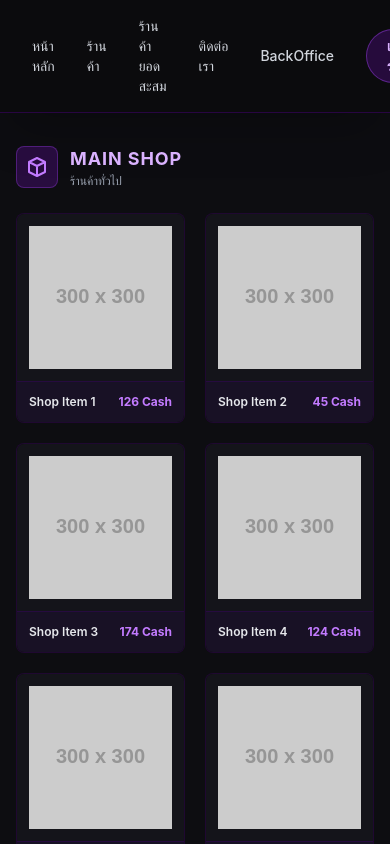
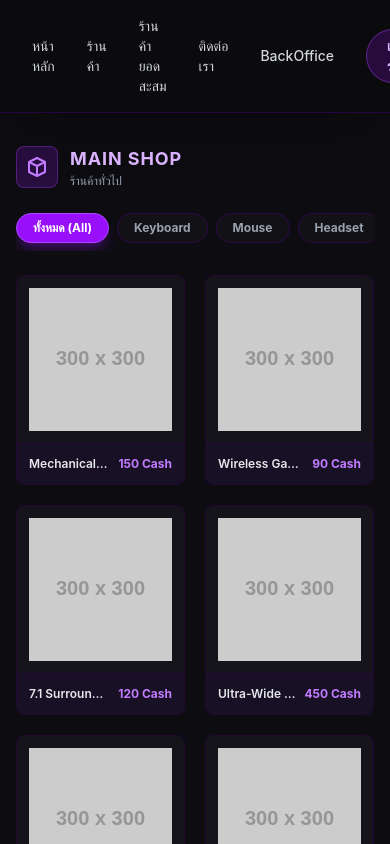
Before and after one commit to 0Laplace0/RimlayWeb, a React (Vite) app in the folder fe/: page /shop in a window 390 px wide. Shown: the top 844 px of the page. Built offline with nearby package versions, Linux system fonts and the light colour scheme.

Commit message:
Add Category Filter

```diff
--- a/fe/src/components/backoffice/ShopCRUD.jsx
+++ b/fe/src/components/backoffice/ShopCRUD.jsx
@@ -3,21 +3,21 @@ import { swalUtils } from '../../utils/swalUtils.js';
 
 const ShopCRUD = () => {
   const [products, setProducts] = useState([
-    { id: 1, name: 'Premium Salmon Cat Food', price: 450, description: 'อาหารแมวแซลมอนสูตรพรีเมียม', image: 'https://images.unsplash.com/photo-1583337130417-3346a1be7dee?auto=format&fit=crop&w=150&q=80' },
-    { id: 2, name: 'Wireless Cat Toy Ball', price: 290, description: 'ลูกบอลของเล่นแมวไร้สายอัจฉริยะ', image: 'https://images.unsplash.com/photo-1545249390-6bdfa286032f?auto=format&fit=crop&w=150&q=80' },
-    { id: 3, name: 'Tuna Jelly Treat', price: 120, description: 'ขนมแมวเลียรสทูน่าเจลลี่รสชาติเข้มข้น', image: 'https://images.unsplash.com/photo-1569591159212-b02ea8a9f239?auto=format&fit=crop&w=150&q=80' },
-    { id: 4, name: 'Soft Velvet Collar', price: 180, description: 'ปลอกคอผ้ากำมะหยี่นุ่มๆ พร้อมกระดิ่ง', image: 'https://images.unsplash.com/photo-1514888286974-6c03e2ca1dba?auto=format&fit=crop&w=150&q=80' },
-    { id: 5, name: 'Cat Fountain Waterer', price: 690, description: 'น้ำพุแมวอัจฉริยะกรองน้ำระบบ 3 ชั้น', image: 'https://images.unsplash.com/photo-1548767797-d8c844163c4c?auto=format&fit=crop&w=150&q=80' },
-    { id: 6, name: 'Cardboard Cat Scratcher', price: 150, description: 'ที่ฝนเล็บแมวกระดาษลูกฟูกทรงคลื่น', image: 'https://images.unsplash.com/photo-1545249390-6bdfa286032f?auto=format&fit=crop&w=150&q=80' },
-    { id: 7, name: 'Organic Catnip Grass', price: 99, description: 'ต้นอ่อนข้าวสาลีออร์แกนิกชุดปลูกเอง', image: 'https://images.unsplash.com/photo-1583337130417-3346a1be7dee?auto=format&fit=crop&w=150&q=80' },
-    { id: 8, name: 'Warm Sleeping Bed', price: 520, description: 'ที่นอนโดมแมวบุขนแกะนุ่มอบอุ่น', image: 'https://images.unsplash.com/photo-1548767797-d8c844163c4c?auto=format&fit=crop&w=150&q=80' },
-    { id: 9, name: 'Portable Cat Carrier Bag', price: 890, description: 'กระเป๋าเป้อวกาศสะพายหลังพาน้องเที่ยว', image: 'https://images.unsplash.com/photo-1569591159212-b02ea8a9f239?auto=format&fit=crop&w=150&q=80' },
-    { id: 10, name: 'Automatic Cat Feeder', price: 1590, description: 'เครื่องให้อาหารอัตโนมัติตั้งเวลาผ่านแอป', image: 'https://images.unsplash.com/photo-1583337130417-3346a1be7dee?auto=format&fit=crop&w=150&q=80' },
-    { id: 11, name: 'Laser Pointer Toy', price: 120, description: 'ปากกาเลเซอร์สีแดงขนาดพกพาแถมถ่าน', image: 'https://images.unsplash.com/photo-1545249390-6bdfa286032f?auto=format&fit=crop&w=150&q=80' }
+    { id: 1, name: 'Premium Salmon Cat Food', category: 'Food', price: 450, description: 'อาหารแมวแซลมอนสูตรพรีเมียม', image: 'https://images.unsplash.com/photo-1583337130417-3346a1be7dee?auto=format&fit=crop&w=150&q=80' },
+    { id: 2, name: 'Wireless Cat Toy Ball', category: 'Toy', price: 290, description: 'ลูกบอลของเล่นแมวไร้สายอัจฉริยะ', image: 'https://images.unsplash.com/photo-1545249390-6bdfa286032f?auto=format&fit=crop&w=150&q=80' },
+    { id: 3, name: 'Tuna Jelly Treat', category: 'Food', price: 120, description: 'ขนมแมวเลียรสทูน่าเจลลี่รสชาติเข้มข้น', image: 'https://images.unsplash.com/photo-1569591159212-b02ea8a9f239?auto=format&fit=crop&w=150&q=80' },
+    { id: 4, name: 'Soft Velvet Collar', category: 'Accessory', price: 180, description: 'ปลอกคอผ้ากำมะหยี่นุ่มๆ พร้อมกระดิ่ง', image: 'https://images.unsplash.com/photo-1514888286974-6c03e2ca1dba?auto=format&fit=crop&w=150&q=80' },
+    { id: 5, name: 'Cat Fountain Waterer', category: 'Gadget', price: 690, description: 'น้ำพุแมวอัจฉริยะกรองน้ำระบบ 3 ชั้น', image: 'https://images.unsplash.com/photo-1548767797-d8c844163c4c?auto=format&fit=crop&w=150&q=80' },
+    { id: 6, name: 'Cardboard Cat Scratcher', category: 'Toy', price: 150, description: 'ที่ฝนเล็บแมวกระดาษลูกฟูกทรงคลื่น', image: 'https://images.unsplash.com/photo-1545249390-6bdfa286032f?auto=format&fit=crop&w=150&q=80' },
+    { id: 7, name: 'Organic Catnip Grass', category: 'Food', price: 99, description: 'ต้นอ่อนข้าวสาลีออร์แกนิกชุดปลูกเอง', image: 'https://images.unsplash.com/photo-1583337130417-3346a1be7dee?auto=format&fit=crop&w=150&q=80' },
+    { id: 8, name: 'Warm Sleeping Bed', category: 'Accessory', price: 520, description: 'ที่นอนโดมแมวบุขนแกะนุ่มอบอุ่น', image: 'https://images.unsplash.com/photo-1548767797-d8c844163c4c?auto=format&fit=crop&w=150&q=80' },
+    { id: 9, name: 'Portable Cat Carrier Bag', category: 'Accessory', price: 890, description: 'กระเป๋าเป้อวกาศสะพายหลังพาน้องเที่ยว', image: 'https://images.unsplash.com/photo-1569591159212-b02ea8a9f239?auto=format&fit=crop&w=150&q=80' },
+    { id: 10, name: 'Automatic Cat Feeder', category: 'Gadget', price: 1590, description: 'เครื่องให้อาหารอัตโนมัติตั้งเวลาผ่านแอป', image: 'https://images.unsplash.com/photo-1583337130417-3346a1be7dee?auto=format&fit=crop&w=150&q=80' },
+    { id: 11, name: 'Laser Pointer Toy', category: 'Toy', price: 120, description: 'ปากกาเลเซอร์สีแดงขนาดพกพาแถมถ่าน', image: 'https://images.unsplash.com/photo-1545249390-6bdfa286032f?auto=format&fit=crop&w=150&q=80' }
   ]);
 
   const [view, setView] = useState('table');
-  const [form, setForm] = useState({ id: null, name: '', price: '', description: '', image: '' });
+  const [form, setForm] = useState({ id: null, name: '', category: '', price: '', description: '', image: '' });
   const [searchTerm, setSearchTerm] = useState('');
   const [currentPage, setCurrentPage] = useState(1);
   const itemsPerPage = 10;
@@ -26,16 +26,17 @@ const ShopCRUD = () => {
 
   const filteredProducts = products.filter(p =>
     p.name.toLowerCase().includes(searchTerm.toLowerCase()) ||
+    p.category.toLowerCase().includes(searchTerm.toLowerCase()) ||
     p.description.toLowerCase().includes(searchTerm.toLowerCase())
   );
 
   const handleOpenAdd = () => {
-    setForm({ id: null, name: '', price: '', description: '', image: '' });
+    setForm({ id: null, name: '', category: '', price: '', description: '', image: '' });
     setView('add');
   };
 
   const handleOpenEdit = (item) => {
-    setForm({ id: item.id, name: item.name, price: item.price, description: item.description, image: item.image || '' });
+    setForm({ id: item.id, name: item.name, category: item.category || '', price: item.price, description: item.description, image: item.image || '' });
     setView('edit');
   };
 
@@ -83,6 +84,7 @@ const ShopCRUD = () => {
       image: productImage,
       fields: [
         { label: 'ชื่อสินค้า', value: form.name },
+        { label: 'ประเภท (Category)', value: form.category },
         { label: 'รายละเอียด', value: form.description },
         { label: 'ราคาสินค้า', value: `${sanitizedPrice.toLocaleString()} Cash`, isSpecial: true }
       ],
@@ -96,6 +98,7 @@ const ShopCRUD = () => {
       const newItem = {
         id: products.length > 0 ? Math.max(...products.map(p => p.id)) + 1 : 1,
         name: form.name,
+        category: form.category,
         price: sanitizedPrice,
         description: form.description,
         image: form.image || defaultPic
@@ -106,6 +109,7 @@ const ShopCRUD = () => {
       setProducts(products.map(p => p.id === form.id ? {
         ...p,
         name: form.name,
+        category: form.category,
         price: sanitizedPrice,
         description: form.description,
         image: form.image || p.image || defaultPic
@@ -158,6 +162,7 @@ const ShopCRUD = () => {
                   <th className="p-4 text-center w-16">No.</th>
                   <th className="p-4 text-center w-20">Pic</th>
                   <th className="p-4">Product Name</th>
+                  <th className="p-4">Category</th>
                   <th className="p-4">Price (Cash)</th>
                   <th className="p-4 text-center w-24">edit</th>
                   <th className="p-4 text-center w-24">delete</th>
@@ -178,6 +183,9 @@ const ShopCRUD = () => {
                     </td>
                     <td className="p-4 font-semibold text-white">
                       {p.name} <span className="text-xs text-gray-500 font-normal ml-3">({p.description})</span>
+                    </td>
+                    <td className="p-4 text-purple-200">
+                      <span className="px-2 py-1 bg-purple-900/40 rounded-md text-xs">{p.category}</span>
                     </td>
                     <td className="p-4 text-emerald-400 font-bold">
                       {Number(p.price).toLocaleString()} Cash
@@ -202,7 +210,7 @@ const ShopCRUD = () => {
                 ))}
                 {currentItems.length === 0 && (
                   <tr>
-                    <td colSpan="6" className="text-center p-8 text-gray-500">
+                    <td colSpan="7" className="text-center p-8 text-gray-500">
                       ไม่พบข้อมูลสินค้าที่ต้องการค้นหา
                     </td>
                   </tr>
@@ -269,6 +277,18 @@ const ShopCRUD = () => {
                 value={form.name}
                 onChange={(e) => setForm({ ...form, name: e.target.value })}
                 placeholder="Product Name"
+                className="flex-1 px-4 py-2 rounded-full bg-[#121216] border border-purple-950/60 focus:outline-none focus:border-purple-500 text-white"
+              />
+            </div>
+
+            <div className="flex flex-col sm:flex-row sm:items-center">
+              <label className="sm:w-32 text-gray-400 font-semibold mb-1">Category</label>
+              <input
+                type="text"
+                required
+                value={form.category}
+                onChange={(e) => setForm({ ...form, category: e.target.value })}
+                placeholder="e.g. Food, Toy, Accessory"
                 className="flex-1 px-4 py-2 rounded-full bg-[#121216] border border-purple-950/60 focus:outline-none focus:border-purple-500 text-white"
               />
             </div>
--- a/fe/src/pages/AccumulateShop.jsx
+++ b/fe/src/pages/AccumulateShop.jsx
@@ -1,23 +1,40 @@
-import { useState } from 'react';
+import { useState, useMemo } from 'react';
 import Navbar from '../components/Navbar';
 import ProductGrid from '../components/ProductGrid';
 import ItemDetailModal from '../components/ItemDetailModal';
 import { swalUtils } from '../utils/swalUtils.js';
 import { useCart } from '../context/CartContext.jsx';
 
-export const accumulateProducts = Array.from({ length: 22 }, (_, index) => ({
-  id: `acc-${index + 1}`,
-  name: `Accumulated Reward ${index + 1}`,
-  price: (index + 1) * 100,
-  image: "https://placehold.co/300x300/121214/06b6d4?text=Reward",
-  description: `ไอเท็มระดับรางวัลพิเศษของสะสมชิ้นที่ ${index + 1} แลกรับสิทธิ์ได้เฉพาะผู้ที่มีคะแนนสะสมครบตามที่กำหนดเท่านั้น เป็นลิมิเต็ดเอดิชันเฉพาะซีซันนี้`,
-}));
+// เพิ่มฟิลด์ category ลงใน Mock Data
+export const accumulateProducts = [
+  { id: 'acc-1', name: 'Golden Cat Condo', category: 'Furniture', price: 1200, image: "https://placehold.co/300x300/121214/06b6d4?text=Condo", description: 'คอนโดแมวพรีเมียมลิมิเต็ดเอดิชันสำหรับทาสผู้มีคะแนนสะสมสูงสุด' },
+  { id: 'acc-2', name: 'Cosplay Wing Wings', category: 'Costume', price: 450, image: "https://placehold.co/300x300/121214/06b6d4?text=Wings", description: 'ปีกคอสเพลย์แฟนซีสำหรับสัตว์เลี้ยง' },
+  { id: 'acc-3', name: 'Cat Fountain Gold', category: 'Gadget', price: 800, image: "https://placehold.co/300x300/121214/06b6d4?text=Fountain", description: 'น้ำพุแมวอัจฉริยะประดับขอบสีทองสวยงาม' },
+  { id: 'acc-4', name: 'Royal Cat Crown', category: 'Costume', price: 300, image: "https://placehold.co/300x300/121214/06b6d4?text=Crown", description: 'มงกุฎเจ้าชายเจ้าหญิงสุดน่ารัก' },
+  { id: 'acc-5', name: 'Heated Cat Mat', category: 'Furniture', price: 600, image: "https://placehold.co/300x300/121214/06b6d4?text=Bed", description: 'เบาะนอนปรับอุณหภูมิอุ่นนุ่มสบาย' },
+  { id: 'acc-6', name: 'Laser Collar Toy', category: 'Toy', price: 550, image: "https://placehold.co/300x300/121214/06b6d4?text=Toy", description: 'ปลอกคอปล่อยแสงเลเซอร์อัตโนมัติ' },
+];
 
 const AccumulateShop = () => {
   const [selectedProduct, setSelectedProduct] = useState(null);
   const [isModalOpen, setIsModalOpen] = useState(false);
+  const [selectedCategory, setSelectedCategory] = useState('All');
 
   const { addToCart } = useCart();
+
+  // 1. ดึงหมวดหมู่ที่ไม่ซ้ำกันจากรายการสินค้าแลกแต้มที่มีอยู่จริง ( Dynamic จาก CRUD )
+  const categories = useMemo(() => {
+    const uniqueCats = Array.from(
+      new Set(accumulateProducts.map(item => item.category).filter(Boolean))
+    );
+    return ['All', ...uniqueCats];
+  }, [accumulateProducts]);
+
+  // 2. กรองสินค้าตาม Category ที่เลือก
+  const filteredProducts = useMemo(() => {
+    if (selectedCategory === 'All') return accumulateProducts;
+    return accumulateProducts.filter(item => item.category === selectedCategory);
+  }, [selectedCategory]);
 
   const handleItemClick = (product) => {
     setSelectedProduct(product);
@@ -58,8 +75,29 @@ const AccumulateShop = () => {
             </div>
           </div>
 
+          {/* 🎯 Category Filter Bar (โทนสีฟ้าตามธีม Accumulate Shop) */}
+          <div className="flex items-center gap-2 overflow-x-auto pb-2 mb-6 no-scrollbar">
+            {categories.map((cat) => {
+              const isActive = selectedCategory === cat;
+              return (
+                <button
+                  key={cat}
+                  onClick={() => setSelectedCategory(cat)}
+                  className={`px-4 py-1.5 rounded-full text-xs font-bold transition-all duration-200 shrink-0 border ${
+                    isActive
+                      ? 'bg-blue-600 text-white border-blue-400 shadow-lg shadow-blue-600/30'
+                      : 'bg-[#121216] text-gray-400 border-blue-950/60 hover:text-blue-300 hover:border-blue-800'
+                  }`}
+                >
+                  {cat === 'All' ? 'ทั้งหมด (All)' : cat}
+                </button>
+              );
+            })}
+          </div>
+
+          {/* Product Grid */}
           <ProductGrid
-            products={accumulateProducts}
+            products={filteredProducts}
             cols={4}
             rows={5}
             priceUnit="Points"
--- a/fe/src/pages/Shop.jsx
+++ b/fe/src/pages/Shop.jsx
@@ -1,23 +1,41 @@
-import { useState } from 'react';
+import { useState, useMemo } from 'react';
 import Navbar from '../components/Navbar';
 import ProductGrid from '../components/ProductGrid';
 import ItemDetailModal from '../components/ItemDetailModal';
 import { swalUtils } from '../utils/swalUtils.js';
 import { useCart } from '../context/CartContext.jsx';
 
-export const shopProducts = Array.from({ length: 25 }, (_, index) => ({
-  id: `shop-${index + 1}`,
-  name: `Shop Item ${index + 1}`,
-  price: Math.floor(Math.random() * 200) + 20,
-  image: "https://placehold.co/300x300/121214/a855f7?text=Shop",
-  description: `นี่คือรายละเอียดของ Shop Item ${index + 1} สินค้ามาตรฐานเกมมิ่งเกียร์ที่จะช่วยอัปเกรดประสิทธิภาพการใช้งานของคุณให้มีประสิทธิภาพและก้าวล้ำไปอีกขั้นในวันนี้`,
-}));
+export const shopProducts = [
+  { id: 'shop-1', name: 'Mechanical Keyboard RGB', category: 'Keyboard', price: 150, image: "https://placehold.co/300x300/121214/a855f7?text=Keyboard", description: 'คีย์บอร์ดเกมมิ่ง Mechanical สวิตช์ตอบสนองไว ไฟ RGB อลังการ' },
+  { id: 'shop-2', name: 'Wireless Gaming Mouse', category: 'Mouse', price: 90, image: "https://placehold.co/300x300/121214/a855f7?text=Mouse", description: 'เมาส์ไร้สายน้ำหนักเบา เซนเซอร์ความละเอียดสูง' },
+  { id: 'shop-3', name: '7.1 Surround Headset', category: 'Headset', price: 120, image: "https://placehold.co/300x300/121214/a855f7?text=Headset", description: 'หูฟังเกมมิ่งระบบเสียง 7.1 ตัดเสียงรบกวนดีเยี่ยม' },
+  { id: 'shop-4', name: 'Ultra-Wide Gaming Monitor', category: 'Monitor', price: 450, image: "https://placehold.co/300x300/121214/a855f7?text=Monitor", description: 'จอภาพ 144Hz ความละเอียดสูง ให้มุมมองกว้างไกล' },
+  { id: 'shop-5', name: 'Gaming Chair Ergonomic', category: 'Accessory', price: 320, image: "https://placehold.co/300x300/121214/a855f7?text=Chair", description: 'เก้าอี้เกมมิ่งเพื่อสุขภาพ นั่งสบายยาวนานตลอดวัน' },
+  { id: 'shop-6', name: 'RGB Mouse Pad XXL', category: 'Accessory', price: 45, image: "https://placehold.co/300x300/121214/a855f7?text=Mousepad", description: 'แผ่นรองเมาส์ขนาดใหญ่พิเศษ พร้อมไฟ RGB ขอบด้านข้าง' },
+  { id: 'shop-7', name: 'Streamer Microphone', category: 'Gadget', price: 110, image: "https://placehold.co/300x300/121214/a855f7?text=Mic", description: 'ไมโครโฟนคอนเดนเซอร์สำหรับการสตรีมมิ่ง คมชัดทุกรายละเอียด' },
+  { id: 'shop-8', name: 'Webcam 4K Ultra HD', category: 'Gadget', price: 180, image: "https://placehold.co/300x300/121214/a855f7?text=Webcam", description: 'กล้องเว็บแคมความละเอียด 4K ภาพคมชัดสูง' },
+];
 
 const Shop = () => {
   const [selectedProduct, setSelectedProduct] = useState(null);
   const [isModalOpen, setIsModalOpen] = useState(false);
+  const [selectedCategory, setSelectedCategory] = useState('All');
 
   const { addToCart } = useCart();
+
+  // 1. ดึงหมวดหมู่ที่ไม่ซ้ำกันจากรายการสินค้าที่มีอยู่จริง ( Dynamic จาก CRUD )
+  const categories = useMemo(() => {
+    const uniqueCats = Array.from(
+      new Set(shopProducts.map(item => item.category).filter(Boolean))
+    );
+    return ['All', ...uniqueCats];
+  }, [shopProducts]);
+
+  // 2. กรองสินค้าตาม Category ที่เลือก
+  const filteredProducts = useMemo(() => {
+    if (selectedCategory === 'All') return shopProducts;
+    return shopProducts.filter(item => item.category === selectedCategory);
+  }, [selectedCategory]);
 
   const handleItemClick = (product) => {
     setSelectedProduct(product);
@@ -58,8 +76,29 @@ const Shop = () => {
             </div>
           </div>
 
+          {/* 🎯 Category Filter Bar (ตำแหน่งที่วางการกรองหมวดหมู่) */}
+          <div className="flex items-center gap-2 overflow-x-auto pb-2 mb-6 no-scrollbar">
+            {categories.map((cat) => {
+              const isActive = selectedCategory === cat;
+              return (
+                <button
+                  key={cat}
+                  onClick={() => setSelectedCategory(cat)}
+                  className={`px-4 py-1.5 rounded-full text-xs font-bold transition-all duration-200 shrink-0 border ${
+                    isActive
+                      ? 'bg-purple-600 text-white border-purple-500 shadow-lg shadow-purple-600/30'
+                      : 'bg-[#121216] text-gray-400 border-purple-950/60 hover:text-purple-300 hover:border-purple-800'
+                  }`}
+                >
+                  {cat === 'All' ? 'ทั้งหมด (All)' : cat}
+                </button>
+              );
+            })}
+          </div>
+
+          {/* Product Grid */}
           <ProductGrid
-            products={shopProducts}
+            products={filteredProducts}
             cols={4}
             rows={5}
             priceUnit="Cash"
```
Also changed, not shown: fe/src/components/backoffice/AccumulateShopCRUD.jsx (+63 -50 lines).
